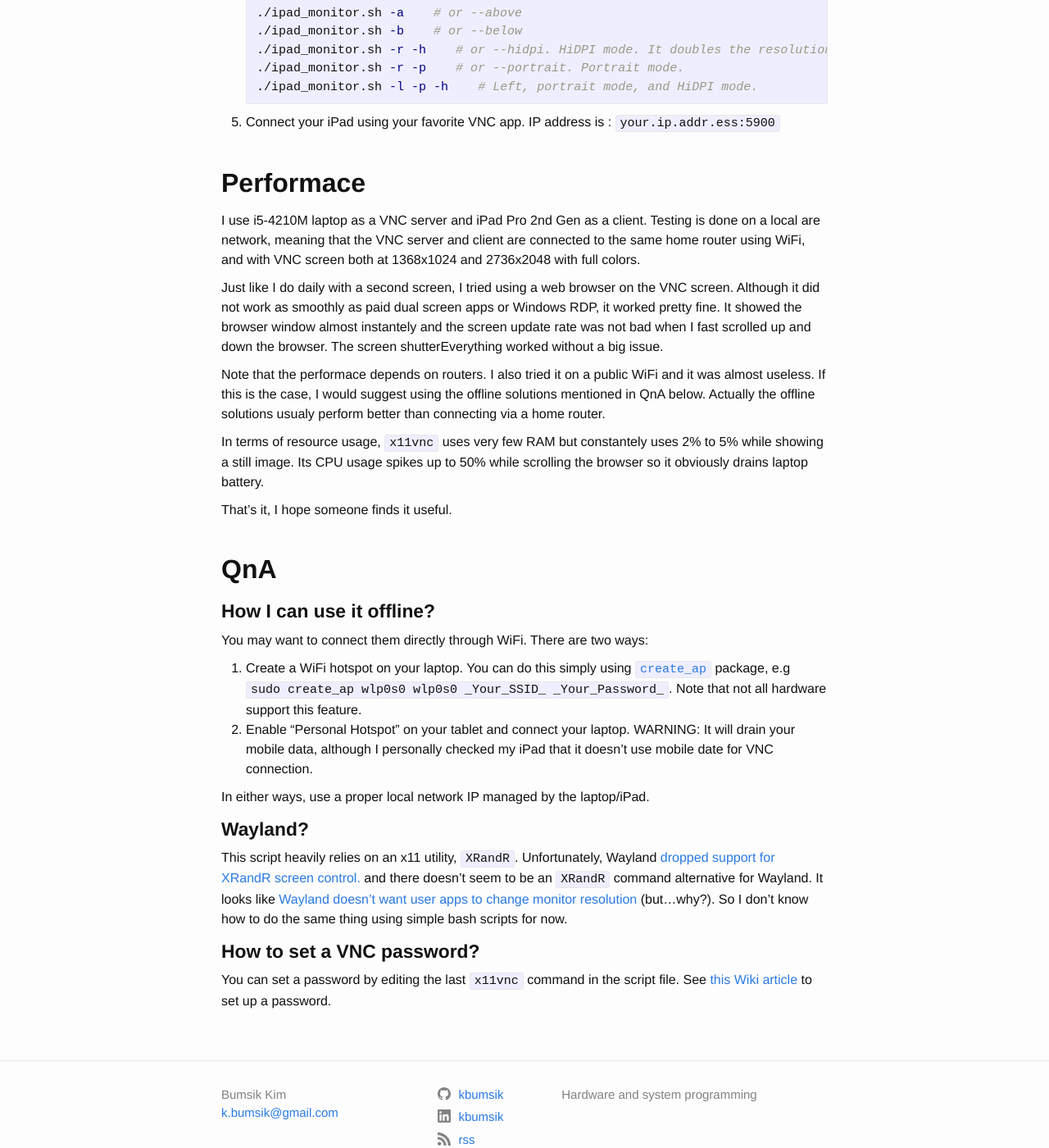
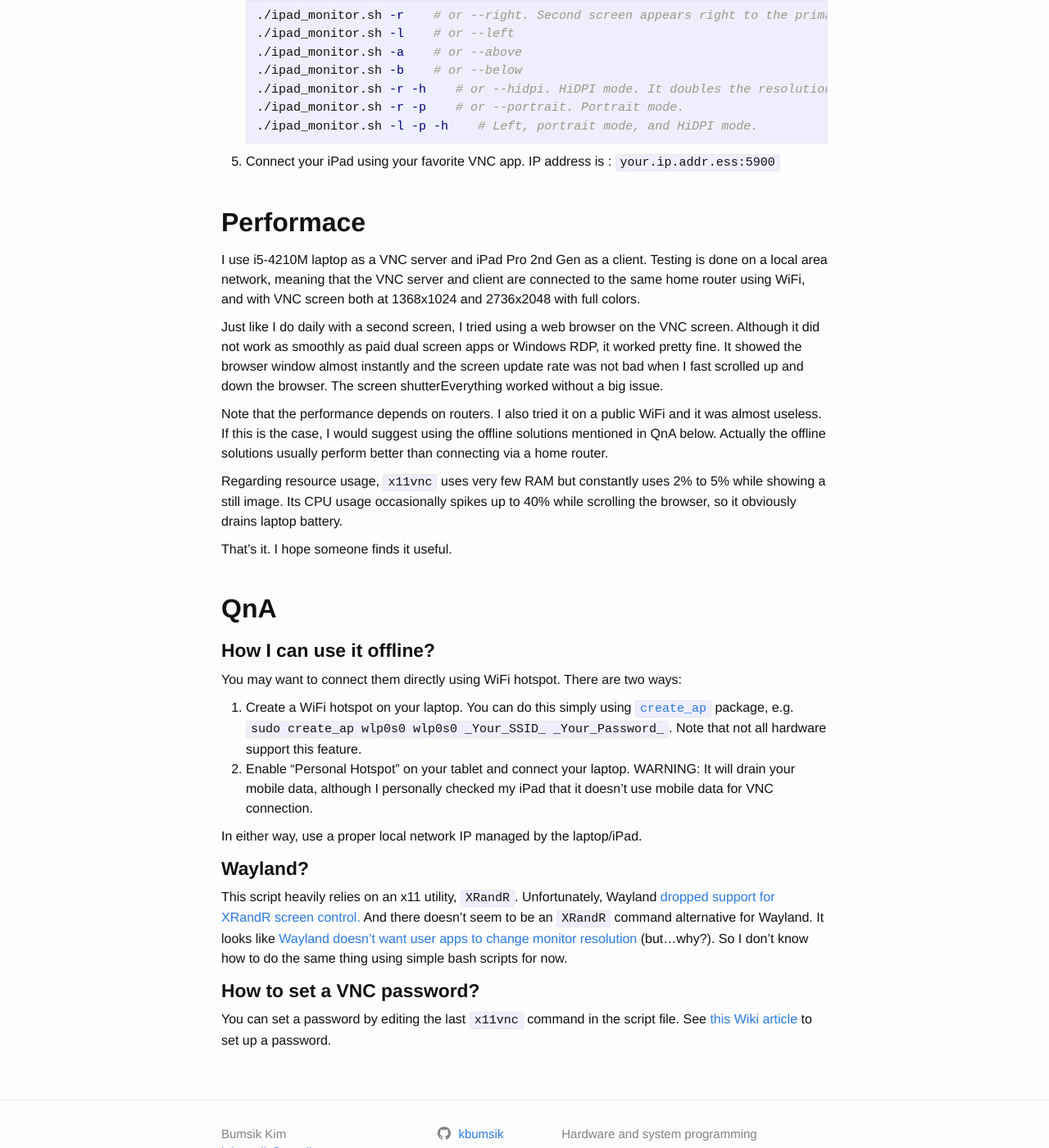
Before and after one commit to kbumsik/kbumsik.github.io, a Jekyll site: the page built from _posts/2018-04-15-using-ipad-as-a-2nd-monitor-on-linux.md, in a window 1280 px wide and 1400 px high, scrolled down 968 px. Shown: the whole window at 82% size. Built offline with Jekyll 4.4.1, drawn with Linux system fonts in a browser that asks for light colours; comment, search, counter and statistics services are not loaded; some of the changed text lies outside the part shown.

Commit message:
Typo: fixed 2nd monitor post

```diff
--- a/_posts/2018-04-15-using-ipad-as-a-2nd-monitor-on-linux.md
+++ b/_posts/2018-04-15-using-ipad-as-a-2nd-monitor-on-linux.md
@@ -7,11 +7,11 @@
 # permalink: /:categories/:year/:month/:day/:title:output_ext
 ---
 
-A year ago, I switched to Linux from Windows and I am happy with it. I had always used a VM to run Linux before but I am finally getting to know how things work in Linux after natively installing it. There are many Linux alternatives for Windows programs so I normally have no problem using Linux programs.
+A year ago, I switched to Linux from Windows, and I am happy with it. I had always used a VM to run Linux before, but I am finally getting to know how things work in Linux after natively installing it. There are many Linux alternatives for Windows programs, so I normally have no problem using Linux programs.
 
-The only thing I missed about Windows is iPad dual monitor apps like [Duet Display][Duet]. No Linux programs really works automagically like Duet. A little bit of searching the web led me to a number of solutions like [Aditya's post][ref-aditya] and [a thread in Arch Linux forum][ref-arch] so I was able to make my iPad a sesoncd display. However, the solutions in the post reqire to input some command manually every time I enable dual screen and don't work nicely as-is.
+The only thing I missed about Windows is iPad dual monitor apps like [Duet Display][Duet]. No Linux programs work automagically like Duet. A little bit of searching the web led me to some solutions like [Aditya's post][ref-aditya] and [a thread in Arch Linux forum][ref-arch], so I was able to make my iPad a second display. However, the solutions in the post required to input some command manually every time I enable dual screen and don’t work nicely as-is.
 
-As I tired typing commands by hand and memorizing them, I decided to write my own script `ipad_monitor.sh`. This script is still far from "automagically" but it works mostly out of the box. All you need to do is changing `WIDTH` and `HEIGHT` in the begining of the code. Since it uses VNC to connect to an iPad, it also works with any kind of tablet and computer with a VNC client. Here it goes:
+As I tired typing commands by hand and memorizing them, I decided to write my own script `ipad_monitor.sh`. This script is still far from “automagically” but it works mostly out of the box. All you need to do is changing `WIDTH` and `HEIGHT` at the beginning of the code. Since it uses VNC to connect to an iPad, it also works with any tablet and computer with a VNC client. Here it goes:
 
 [Duet]: https://www.duetdisplay.com/
 [ref-aditya]: http://www.adityavaidya.com/2015/03/ipad-as-2nd-monitor-now-on-linux.html
@@ -40,32 +40,32 @@
 
 ## Performace
 
-I use i5-4210M laptop as a VNC server and iPad Pro 2nd Gen as a client. Testing is done on a local are network, meaning that the VNC server and client are connected to the same home router using WiFi, and with VNC screen both at 1368x1024 and 2736x2048 with full colors.
+I use i5-4210M laptop as a VNC server and iPad Pro 2nd Gen as a client. Testing is done on a local area network, meaning that the VNC server and client are connected to the same home router using WiFi, and with VNC screen both at 1368x1024 and 2736x2048 with full colors.
 
-Just like I do daily with a second screen, I tried using a web browser on the VNC screen. Although it did not work as smoothly as paid dual screen apps or Windows RDP, it worked pretty fine. It showed the browser window almost instantely and the screen update rate was not bad when I fast scrolled up and down the browser. The screen shutterEverything worked without a big issue.
+Just like I do daily with a second screen, I tried using a web browser on the VNC screen. Although it did not work as smoothly as paid dual screen apps or Windows RDP, it worked pretty fine. It showed the browser window almost instantly and the screen update rate was not bad when I fast scrolled up and down the browser. The screen shutterEverything worked without a big issue.
 
-Note that the performace depends on routers. I also tried it on a public WiFi and it was almost useless. If this is the case, I would suggest using the offline solutions mentioned in QnA below. Actually the offline solutions usualy perform better than connecting via a home router.
+Note that the performance depends on routers. I also tried it on a public WiFi and it was almost useless. If this is the case, I would suggest using the offline solutions mentioned in QnA below. Actually the offline solutions usually perform better than connecting via a home router.
 
-In terms of resource usage, `x11vnc` uses very few RAM but constantely uses 2% to 5% while showing a still image. Its CPU usage spikes up to 50% while scrolling the browser so it obviously drains laptop battery.
+Regarding resource usage, `x11vnc` uses very few RAM but constantly uses 2% to 5% while showing a still image. Its CPU usage occasionally spikes up to 40% while scrolling the browser, so it obviously drains laptop battery.
 
-That's it, I hope someone finds it useful.
+That’s it. I hope someone finds it useful.
 
 ## QnA
 
 ### How I can use it offline?
 
-You may want to connect them directly through WiFi. There are two ways:
+You may want to connect them directly using WiFi hotspot. There are two ways:
 
-1. Create a WiFi hotspot on your laptop. You can do this simply using [`create_ap`][create-ap] package, e.g `sudo create_ap wlp0s0 wlp0s0 _Your_SSID_ _Your_Password_`. Note that not all hardware support this feature.
-2. Enable "Personal Hotspot" on your tablet and connect your laptop. WARNING: It will drain your mobile data, although I personally checked my iPad that it doesn't use mobile date for VNC connection.
+1. Create a WiFi hotspot on your laptop. You can do this simply using [`create_ap`][create-ap] package, e.g. `sudo create_ap wlp0s0 wlp0s0 _Your_SSID_ _Your_Password_`. Note that not all hardware support this feature.
+2. Enable “Personal Hotspot” on your tablet and connect your laptop. WARNING: It will drain your mobile data, although I personally checked my iPad that it doesn’t use mobile data for VNC connection.
 
-In either ways, use a proper local network IP managed by the laptop/iPad.
+In either way, use a proper local network IP managed by the laptop/iPad.
 
 [create-ap]: https://github.com/oblique/create_ap
 
 ### Wayland?
 
-This script heavily relies on an x11 utility, `XRandR`. Unfortunately, Wayland [dropped support for XRandR screen control.][xrandr_dropped] and there doesn't seem to be an `XRandR` command alternative for Wayland. It looks like [Wayland doesn't want user apps to change monitor resolution][wayland_monitor] (but...why?). So I don't know how to do the same thing using simple bash scripts for now.
+This script heavily relies on an x11 utility, `XRandR`. Unfortunately, Wayland [dropped support for XRandR screen control.][xrandr_dropped] And there doesn't seem to be an `XRandR` command alternative for Wayland. It looks like [Wayland doesn't want user apps to change monitor resolution][wayland_monitor] (but...why?). So I don't know how to do the same thing using simple bash scripts for now.
 
 [xrandr_dropped]: https://fedoraproject.org/wiki/Wayland_features#XRandR_control_of_Wayland_outputs
 [wayland_monitor]: https://fedoraproject.org/wiki/How_to_debug_Wayland_problems#Games_and_other_apps_can.27t_change_monitor_resolution
```
Also changed, not shown: other parts of _posts/2018-04-15-using-ipad-as-a-2nd-monitor-on-linux.md (+1 -1 lines).
